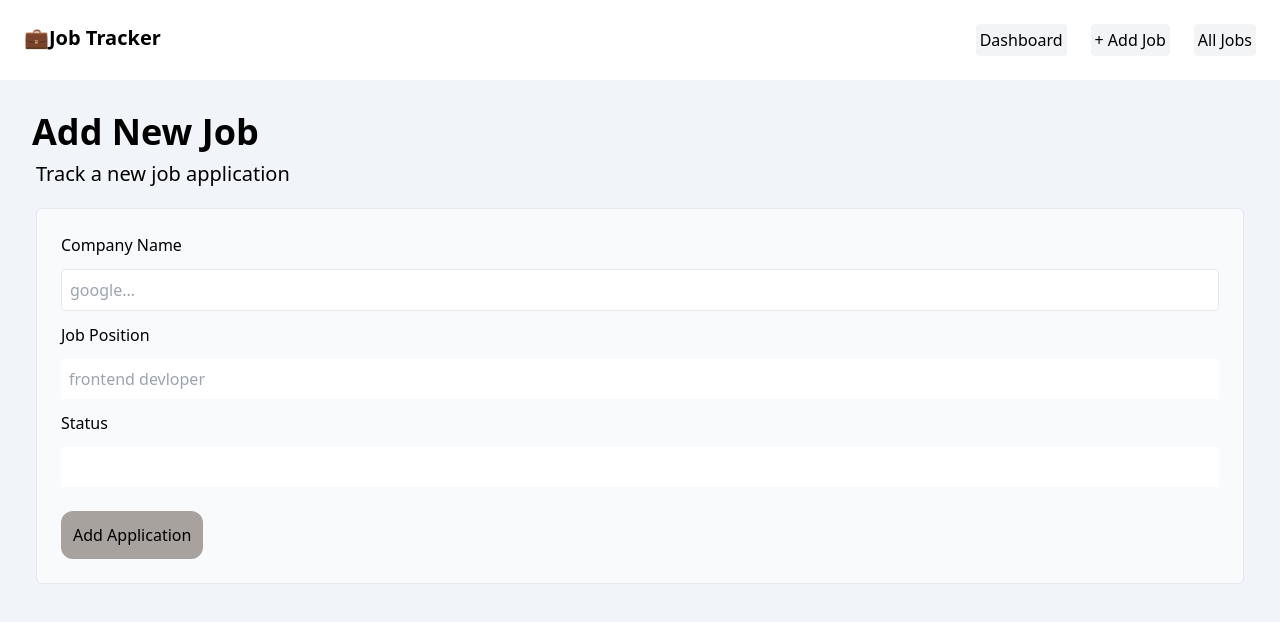
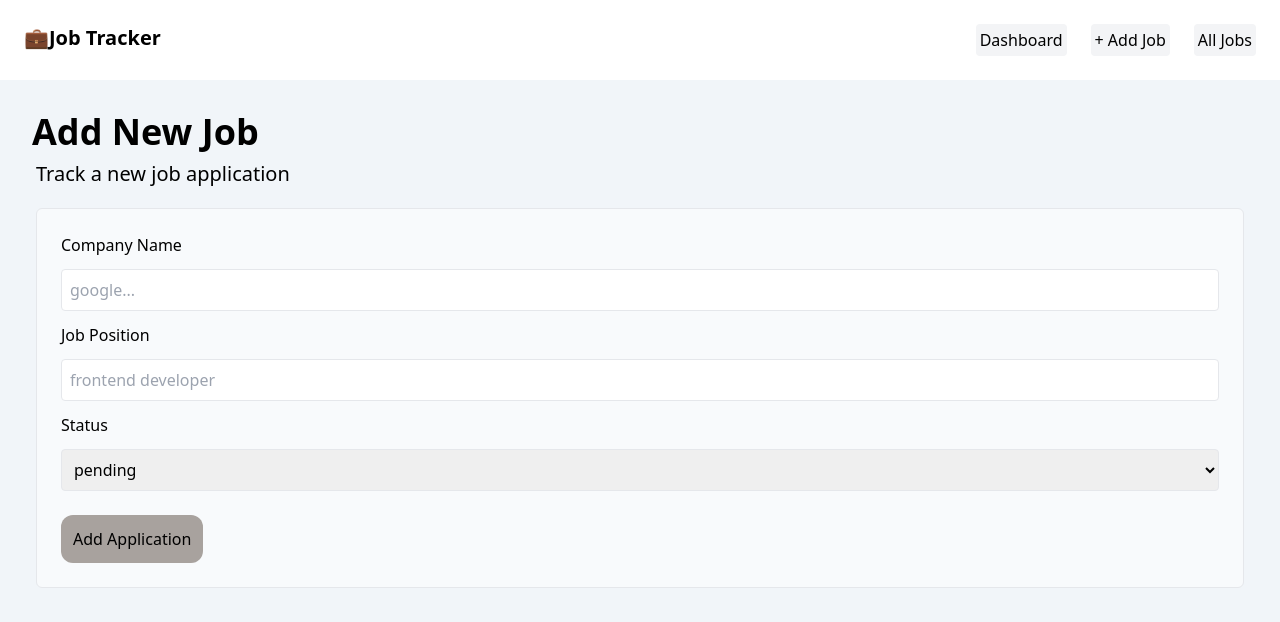
Before and after one commit to lamya-e/Job-Tracker, a React (Vite) app in the folder job-tracker/: page /AddJob in a window 1280 px wide. Shown: the top 622 px of the page. Built offline with nearby package versions, Linux system fonts and the light colour scheme.

Commit message:
feat: add job form and connect to backend API

```diff
--- a/job-tracker/src/pages/AddJob.jsx
+++ b/job-tracker/src/pages/AddJob.jsx
@@ -1,26 +1,91 @@
-export default function AddJob(){
-    return(
-        <>
+import { useState } from "react";
+import axios from "axios";
+
+export default function AddJob() {
+
+  const [formData, setFormData] = useState({
+    company: "",
+    position: "",
+    status: "pending"
+  });
+
+  const handleChange = (e) => {
+    setFormData({
+      ...formData,
+      [e.target.name]: e.target.value
+    });
+  };
+
+  const handleSubmit = async (e) => {
+    e.preventDefault();
+
+    try {
+      await axios.post("http://localhost:5000/api/jobs", {
+        ...formData,
+        applied_date: new Date().toISOString().split("T")[0]
+      });
+
+      alert("Job added ✅");
+
+      setFormData({
+        company: "",
+        position: "",
+        status: "pending"
+      });
+
+    } catch (err) {
+      console.error(err);
+      alert("Error ❌");
+    }
+  };
+
+  return (
     <main className='bg-slate-100 w-full h-screen'>
       <h1 className="font-bold text-4xl p-8 pb-2">Add New Job</h1>
       <h3 className="text-xl pl-9 mb-5">Track a new job application</h3>
-                <form className="p-6 border bg-slate-50 mx-9 rounded-md">
+
+      <form
+        onSubmit={handleSubmit}
+        className="p-6 border bg-slate-50 mx-9 rounded-md"
+      >
+
         <label>Company Name</label>
-                    <input type="text" placeholder="google..." className="w-full p-2 border rounded my-3 " />
-                    <label >Job Position</label>
-                    <input type="text" placeholder="frontend devloper" className="w-full p-2 my-3" />
+        <input
+          type="text"
+          name="company"
+          value={formData.company}
+          onChange={handleChange}
+          placeholder="google..."
+          className="w-full p-2 border rounded my-3"
+        />
+
+        <label>Job Position</label>
+        <input
+          type="text"
+          name="position"
+          value={formData.position}
+          onChange={handleChange}
+          placeholder="frontend developer"
+          className="w-full p-2 border rounded my-3"
+        />
+
         <label>Status</label>
-                    <input list="status" className="w-full p-2 my-3"/>
-                    <datalist id="status">
-                        <option>pending</option>
-                        <option>accepted</option>
-                        <option>rejected</option>
-                    </datalist>
-                    <input type="submit" value='Add Application' className="bg-stone-400 p-3 mt-3 rounded-xl"/>
+        <select
+          name="status"
+          value={formData.status}
+          onChange={handleChange}
+          className="w-full p-2 border rounded my-3"
+        >
+          <option value="pending">pending</option>
+          <option value="accepted">accepted</option>
+          <option value="rejected">rejected</option>
+        </select>
+
+        <button className="bg-stone-400 p-3 mt-3 rounded-xl">
+          Add Application
+        </button>
 
       </form>
-
     </main>
-        </>
-    )
+  );
 }
```
Lines whose indentation alone changed are shown as unchanged.
